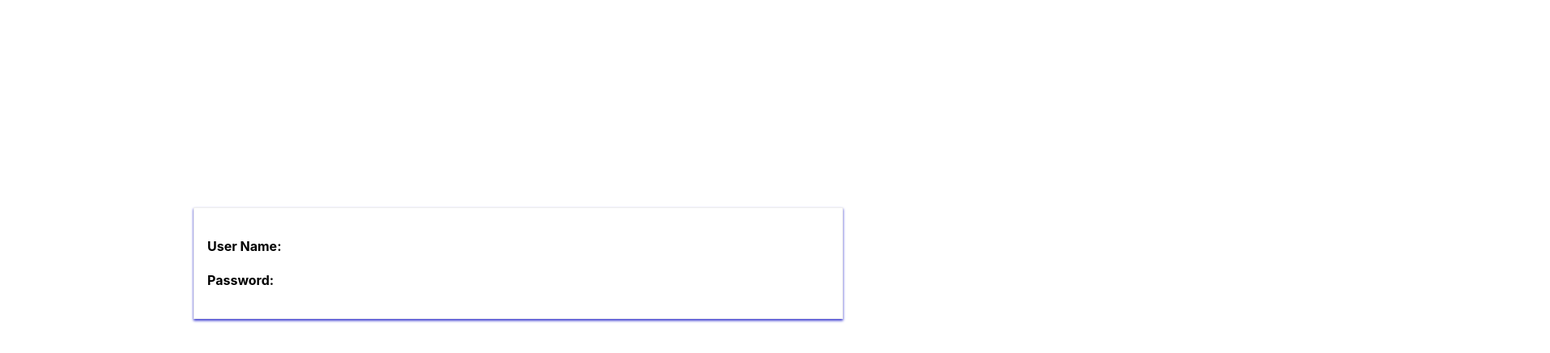
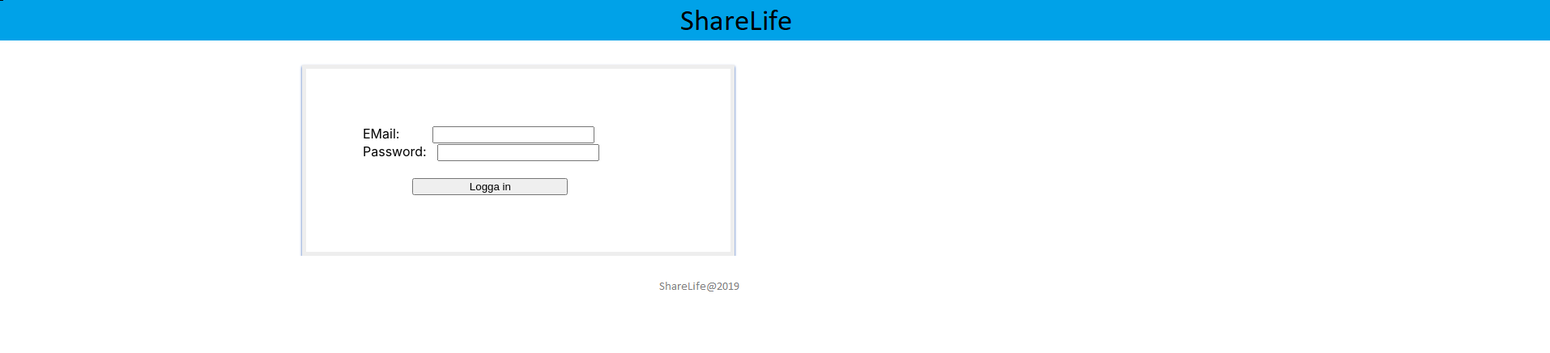
Before and after one commit to fatimadeel/newproject, a React (Create React App) app: page / in a window 1280 px wide. Shown: the top 436 px of the page at 81% size, 1914 px wide, since content can reach past the window. Built offline with nearby package versions, Linux system fonts and the light colour scheme.

Commit message:
Feb 19th REACT

```diff
--- a/src/App.js
+++ b/src/App.js
@@ -1,11 +1,21 @@
 import React, { Component } from 'react';
 import './App.css';
-import Login from './userpage/userlogin';
+
+import Logga from './userpage/userlogin';
+
+// import img from './Header.png';
+// import img1 from './footer.png';
+
 
 class App extends Component {
+
   render() {
     return (
-      <Login />
+           <div>
+           <img src = {require('./Header.png')} />
+           <Logga />
+           <img src = {require('./footer.png')} />
+           </div>
     );
 
     // return React.createElement ('div', {className:'App'}, React.createElement('h1', null, 'Does it works well now?'))
--- a/src/userpage/userlogin.css
+++ b/src/userpage/userlogin.css
@@ -1,11 +1,22 @@
 .loginpage
 
    {
-       width: 60%;
+       width: 30%;
        margin: auto;
-       border: 1px solid rgb(238, 238, 238);
-       box-shadow: 0 2px 3px  rgb(52, 52, 206);
-       margin-top: 20%;
-       padding: 16px;
+       border: 5px solid rgb(238, 238, 238);
+       box-shadow: 0 2px 3px  rgb(40, 90, 182);
+       margin-top: 2%;
+       padding: 70px;
+       position: auto;
+   }
 
+   button
+   {
+    width: 50%;
+    margin-left: 16%;
    }
+
+   input
+   {
+    width: 50%;
+   }
--- a/src/userpage/userlogin.js
+++ b/src/userpage/userlogin.js
@@ -1,13 +1,26 @@
-import React from 'react';
+import React, { Component } from 'react';
 import './userlogin.css';
 
-const Login = function ()
-    {
+class Logga extends Component {
+
+         loggaInHandler = function ()
+          {
+            console.log('Was clicked');
+          }
+
+     render ()
+       {
         return (
-           <div className = "loginpage">
-           <h4>User Name:</h4>
-           <h4>Password:</h4>
-           </div>)
-    };
+        <div className = "loginpage">
+         <label htmlFor="email">EMail:&nbsp;&nbsp;&nbsp;&nbsp;&nbsp;&nbsp;&nbsp;&nbsp;&nbsp;</label>
+         <input type="text" name="email" id="email" /> <br/>
 
-    export default Login;
+         <label htmlFor="password">Password:&nbsp;&nbsp;&nbsp;</label>
+         <input type="text" name="password" id="password" /> <br/><br/>
+
+         <button onClick = {this.loggaInHandler}>Logga in</button>
+       </div>)
+       }
+}
+
+export default Logga;
```
Also changed, not shown: src/Header.png (added), src/footer.png (added), src/userpage/header.css (deleted), src/userpage/header.js (deleted).
